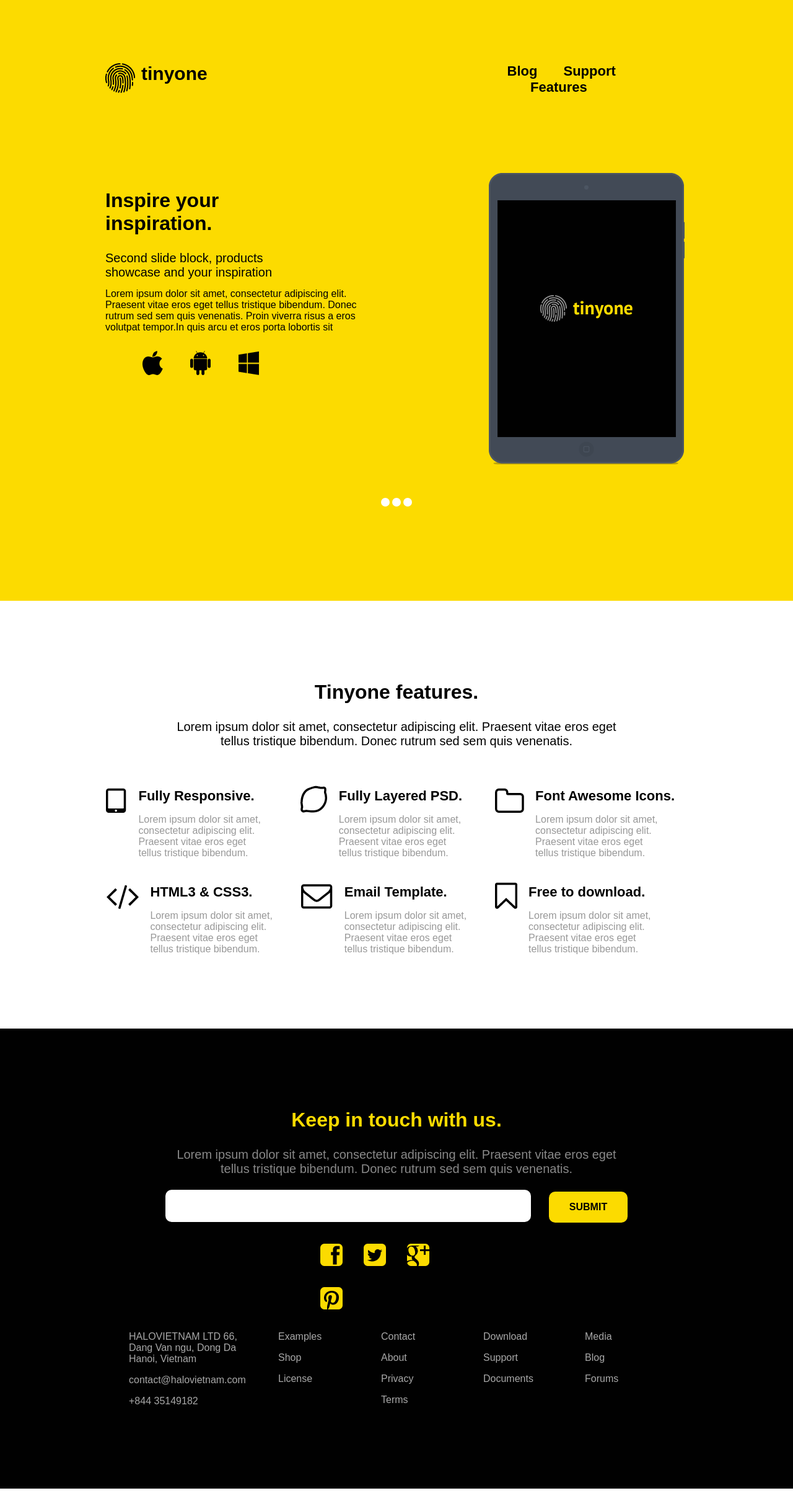
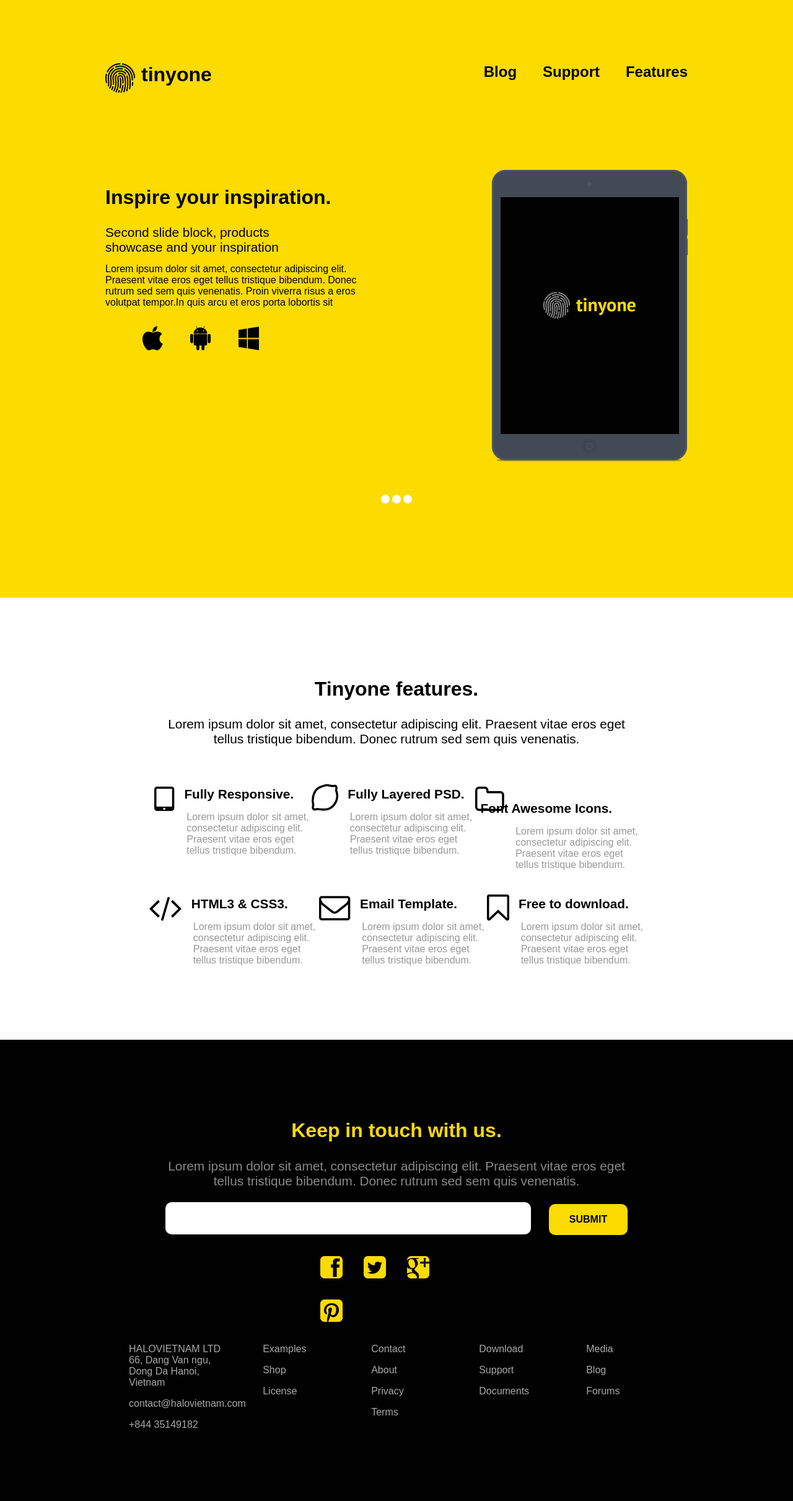
Before and after one commit to cristianfelipe94/TinyOneWebSite, a website: page src/index.html in a window 1280 px wide. Shown: the whole page at 62% size. Drawn offline with Linux system fonts and the light colour scheme.

Commit message:
Have added responsive values to the First and Second Block. Footer is still missing of responsiveness.

```diff
--- a/src/sass/FirstBlock/firstBlock.scss
+++ b/src/sass/FirstBlock/firstBlock.scss
@@ -2,7 +2,7 @@
 //Firts yellow block.
 /////////////////////
 .firstBlock {
-  padding: 8% 20px;
+  padding: 8% 2%;
   background-color: #fcdb00;
 }
 
@@ -21,8 +21,8 @@
 }
 
 .maintitle {
-  font-size: 30px;
-  width: 20%;
+  font-size: 2rem;
+  width: 50%;
   margin: 0;
   float: left;
 }
@@ -43,13 +43,14 @@
 
 .tabsMenu {
   float: right;
-  width: 31%;
+  width: 50%;
   padding: 0;
   margin: 0;
+  text-align: right;
 }
 
 .tabsMenu a {
-  font-size: 22px;
+  font-size: 1.5rem;
   display: inline;
   color: black;
   text-decoration: none;
@@ -72,20 +73,20 @@
 //Information block.
 ////////////////////
 .contentBlock {
+  height: 480px;
   max-width: 940px;
-  height: 480px;
   margin: 0 auto;
   position: relative;
 }
 
 .preContentInfo {
   margin: 13.5px 0 13.5px 0;
-  font-size: 20px;
+  font-size: 1.3rem;
   width: 58%;
 }
 
 .contentInfo {
-  font-size: 16px;
+  font-size: 1rem;
   margin: 13.5px 0 13.5px 0;
   width: 75%;
 }
@@ -98,8 +99,7 @@
 
 .subTitle {
   font-weight: bold;
-  font-size: 32px;
-  width: 58%;
+  font-size: 2rem;
 }
 
 .infoBlock {
@@ -109,9 +109,9 @@
 
 // Media block.
 .mediaBlock {
-  width: 326px;
+  width: 40%;
   float: right;
-  text-align: center;
+  text-align: right;
   overflow: hidden;
 }
 
--- a/src/sass/FooterBlock/footerBlock.scss
+++ b/src/sass/FooterBlock/footerBlock.scss
@@ -14,7 +14,7 @@
 }
 
 .addressBlock {
-  width: 185px;
+  width: 18%;
   padding: 0 13px;
   float: left;
   p {
@@ -26,7 +26,7 @@
 }
 
 .firstInfoFooterBlock {
-  width: 80px;
+  width: 10%;
   margin: 0 43px;
   float: left;
   p {
@@ -38,7 +38,7 @@
 }
 
 .secondInfoFooterBlock {
-  width: 80px;
+  width: 10%;
   margin: 0 43px;
   float: left;
   p {
@@ -50,7 +50,7 @@
 }
 
 .thirdInfoFooterBlock {
-  width: 80px;
+  width: 10%;
   margin: 0 42px;
   float: left;
   p {
@@ -62,7 +62,7 @@
 }
 
 .fourthInfoFooterBlock {
-  width: 80px;
+  width: 10%;
   margin: 0 42px;
   float: left;
   p {
--- a/src/sass/Responsive/tablet.scss
+++ b/src/sass/Responsive/tablet.scss
@@ -1,11 +1,11 @@
-@media only screen and (max-width: 767px) {
+@media only screen and (max-width: 769px) {
 
   .firstBlock {
     padding: 8% 20px;
   }
 
   .maintitle {
-    width: 78%;
+    width: 81%;
   }
 
   .imgSpritesHeader {
--- a/src/sass/SecondBlock/secondBlock.scss
+++ b/src/sass/SecondBlock/secondBlock.scss
@@ -17,13 +17,13 @@
 
 .subTitleFeatures {
   font-weight: bold;
-  font-size: 32px;
+  font-size: 2rem;
   width: 100%;
 }
 
 .preContentFeatures {
   margin: 0 auto;
-  font-size: 20px;
+  font-size: 1.3rem;
   width: 80%;
 }
 
@@ -44,10 +44,8 @@
 }
 
 .firstFeature {
-  width: 28%;
   height: auto;
   display: table-cell;
-  margin: 10px;
   padding: 0;
 }
 
@@ -65,8 +63,8 @@
 .featureTitle {
   display: inline-block;
   margin: 0;
-  font-size: 22px;
-  margin-left: 14px;
+  font-size: 1.3rem;
+  margin-left: 4%;
 }
 
 .featureParagraph {
@@ -92,7 +90,6 @@
 }
 
 .secondFeature {
-  width: 28%;
   height: auto;
   display: table-cell;
   margin: 10px;
@@ -111,7 +108,6 @@
 }
 
 .thirdFeature {
-  width: 28%;
   height: auto;
   display: table-cell;
   margin: 10px;
@@ -142,7 +138,6 @@
 }
 
 .fourthFeature {
-  width: 28%;
   height: auto;
   display: table-cell;
   margin: 10px;
@@ -168,10 +163,8 @@
 }
 
 .fifthFeature {
-  width: 28%;
   height: auto;
   display: table-cell;
-  margin: 10px;
   padding: 0;
 }
 
@@ -194,7 +187,6 @@
 }
 
 .sixthFeature {
-  width: 28%;
   height: auto;
   display: table-cell;
   padding: 0;
--- a/src/sass/ThirdBlock/thirdBlock.scss
+++ b/src/sass/ThirdBlock/thirdBlock.scss
@@ -9,14 +9,14 @@
 
 .subTitleFooter {
   font-weight: bold;
-  font-size: 32px;
+  font-size: 2rem;
   width: 100%;
   color: #fcdb00;
 }
 
 .preContentFooter {
   margin: 0 auto;
-  font-size: 20px;
+  font-size: 1.3rem;
   width: 80%;
   color: #898989;
 }
@@ -41,11 +41,11 @@
  display: inline-block;
  border-radius: 10px;
  border: none;
- font-size: 20px;
+ font-size: 1.3rem;
 }
 
 .sendMessageBtn {
-  font-size: 16px;
+  font-size: 1rem;
   width: 17%;
   height: 50px;
   margin-left: 12px;
```
Also changed, not shown: src/css/FirstBlock/firstBlock.css, src/css/FooterBlock/footerBlock.css, src/css/Responsive/tablet.css, src/css/ThirdBlock/thirdBlock.css, src/css/secondBlock/secondBlock.css, src/css/style.css, 5 other files.
